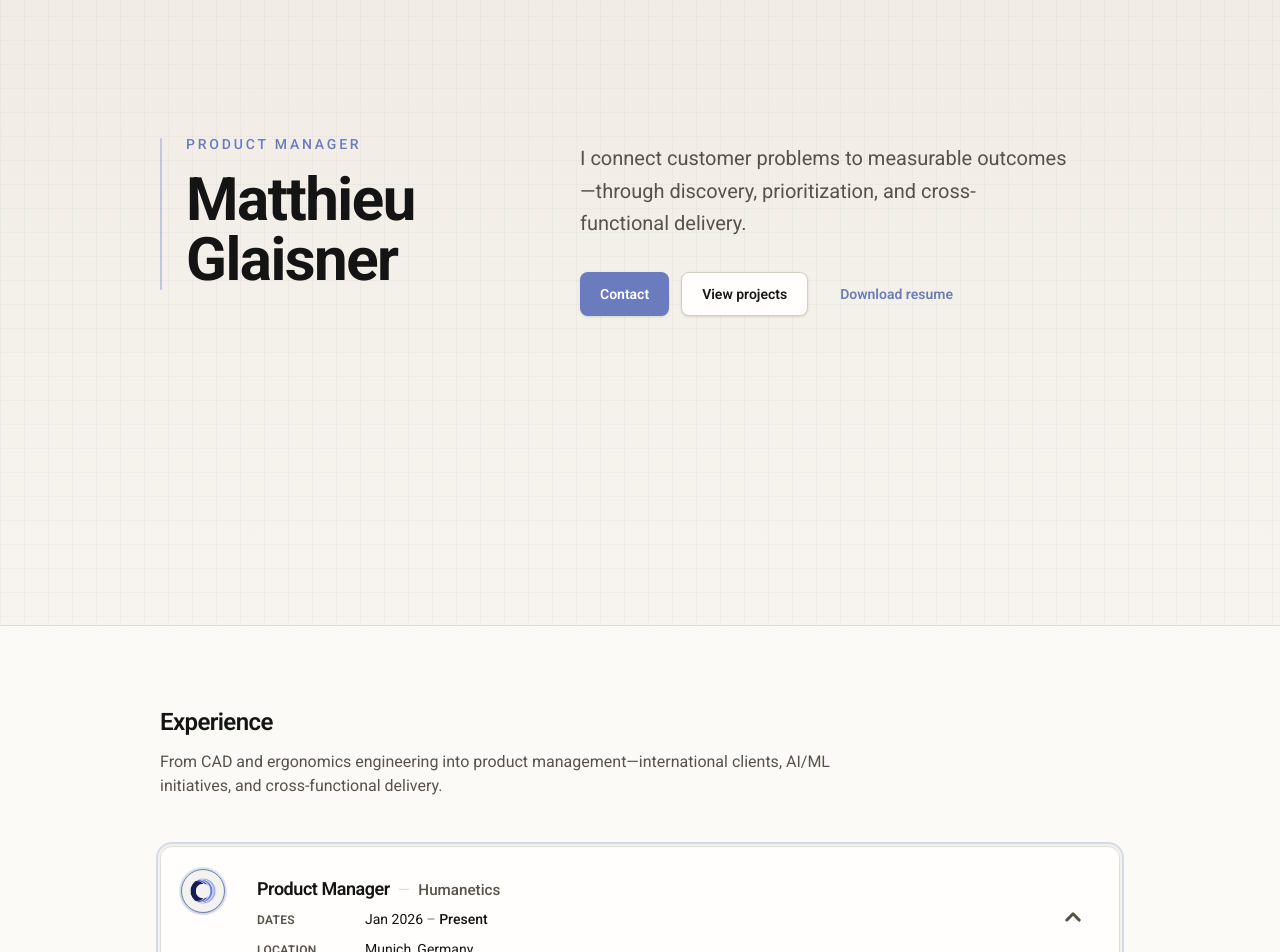
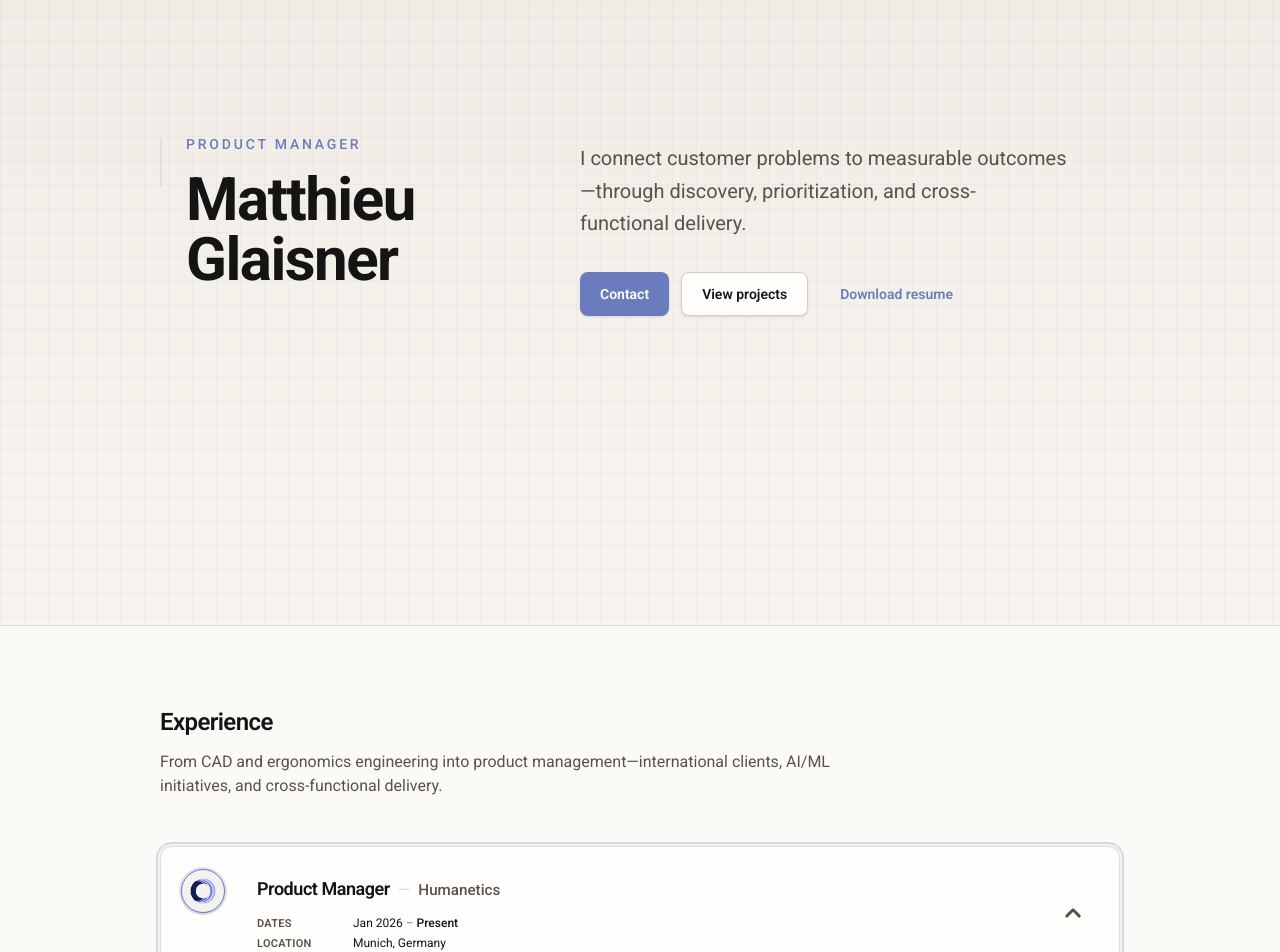
Before and after one commit to MattGlsn/resume, a React (Vite) app: page / in a window 1280 px wide. Shown: the part 240-1192 px from the top of the page. Built offline with nearby package versions, Linux system fonts and the light colour scheme; the HTML template or start-up script is replaced by a standard one.

Commit message:
design: hero stagger, accent bar, and micro hover motion

```diff
--- a/src/components/ExperienceCard.tsx
+++ b/src/components/ExperienceCard.tsx
@@ -60,14 +60,20 @@ function EmploymentMeta(props: EmploymentMetaProps) {
   }
 
   return (
-    <dl className="mt-0 space-y-2.5 text-sm">
-      <div className="grid grid-cols-1 gap-1 sm:grid-cols-[5.75rem_1fr] sm:items-baseline sm:gap-x-4">
-        <dt className="text-xs font-semibold uppercase tracking-wide text-muted-foreground">Dates</dt>
-        <dd className="min-w-0 text-foreground">{dateRange}</dd>
+    <dl className="mt-3 space-y-1 text-xs leading-tight">
+      <div className="grid grid-cols-1 gap-0.5 sm:grid-cols-[5.25rem_1fr] sm:items-baseline sm:gap-x-3">
+        <dt className="text-[10px] font-semibold uppercase tracking-wide text-muted-foreground sm:text-[11px]">
+          Dates
+        </dt>
+        <dd className="min-w-0 text-xs text-foreground">{dateRange}</dd>
       </div>
-      <div className="grid grid-cols-1 gap-1 sm:grid-cols-[5.75rem_1fr] sm:items-baseline sm:gap-x-4">
-        <dt className="text-xs font-semibold uppercase tracking-wide text-muted-foreground">Location</dt>
-        <dd className="min-w-0 text-pretty text-foreground">{location}</dd>
+      <div className="grid grid-cols-1 gap-0.5 sm:grid-cols-[5.25rem_1fr] sm:items-baseline sm:gap-x-3">
+        <dt className="text-[10px] font-semibold uppercase tracking-wide text-muted-foreground sm:text-[11px]">
+          Location
+        </dt>
+        <dd className="min-w-0 text-xs text-foreground">
+          <span className="text-pretty">{location}</span>
+        </dd>
       </div>
     </dl>
   );
@@ -106,7 +112,7 @@ export function ExperienceCard(props: ExperienceCardProps) {
   return (
     <motion.li
       animate={{ opacity: 1, y: 0 }}
-      className={`relative overflow-hidden rounded-xl border border-border bg-secondary/90 shadow-[0_1px_0_rgb(0_0_0_/0.04)] transition-shadow duration-200 motion-reduce:transition-none ${
+      className={`relative overflow-hidden rounded-xl border border-border bg-secondary/90 shadow-[0_1px_0_rgb(0_0_0_/0.04)] transition-[transform,box-shadow] duration-300 ease-out motion-reduce:transition-none hover:-translate-y-0.5 ${
         isExpanded
           ? "shadow-md ring-2 ring-primary/25 ring-offset-2 ring-offset-background"
           : "hover:shadow-[0_4px_14px_rgb(0_0_0_/0.06)]"
@@ -124,7 +130,7 @@ export function ExperienceCard(props: ExperienceCardProps) {
             aria-controls={`experience-step-panel-${role.id}`}
             aria-expanded={isExpanded}
             aria-label={`${isExpanded ? "Collapse" : "Expand"} role: ${role.title} at ${role.company}`}
-            className={`relative z-10 flex size-10 shrink-0 cursor-pointer items-center justify-center overflow-hidden rounded-full border p-1.5 transition-all duration-200 motion-reduce:transition-none sm:size-11 sm:p-2 ${
+            className={`relative z-10 flex size-10 shrink-0 cursor-pointer items-center justify-center overflow-hidden rounded-full border p-1.5 transition-[transform,border-color,box-shadow,background-color] duration-200 ease-out motion-reduce:transition-none hover:scale-105 active:scale-100 sm:size-11 sm:p-2 ${
               isExpanded
                 ? "border-primary bg-background shadow-sm ring-2 ring-primary/20"
                 : "border-border bg-background hover:border-primary/40"
--- a/src/components/Hero.tsx
+++ b/src/components/Hero.tsx
@@ -1,13 +1,13 @@
 import { heroProfile } from "../content/hero";
 
 const primaryButtonClasses =
-  "inline-flex min-h-11 min-w-[44px] items-center justify-center rounded-lg bg-primary px-5 py-2.5 text-sm font-semibold text-primary-foreground shadow-sm transition-colors hover:bg-primary-hover focus-visible:outline-none focus-visible:ring-2 focus-visible:ring-ring focus-visible:ring-offset-2";
+  "inline-flex min-h-11 min-w-[44px] items-center justify-center rounded-lg bg-primary px-5 py-2.5 text-sm font-semibold text-primary-foreground shadow-sm transition-[color,background-color,transform,box-shadow] duration-200 ease-out hover:-translate-y-px hover:bg-primary-hover hover:shadow-md active:translate-y-0 active:scale-[0.985] focus-visible:outline-none focus-visible:ring-2 focus-visible:ring-ring focus-visible:ring-offset-2";
 
 const secondaryButtonClasses =
-  "inline-flex min-h-11 min-w-[44px] items-center justify-center rounded-lg border border-secondary-border bg-secondary px-5 py-2.5 text-sm font-semibold text-secondary-foreground shadow-sm transition-colors hover:bg-background focus-visible:outline-none focus-visible:ring-2 focus-visible:ring-ring focus-visible:ring-offset-2";
+  "inline-flex min-h-11 min-w-[44px] items-center justify-center rounded-lg border border-secondary-border bg-secondary px-5 py-2.5 text-sm font-semibold text-secondary-foreground shadow-sm transition-[color,background-color,border-color,transform,box-shadow] duration-200 ease-out hover:-translate-y-px hover:bg-background hover:shadow-md active:translate-y-0 active:scale-[0.985] focus-visible:outline-none focus-visible:ring-2 focus-visible:ring-ring focus-visible:ring-offset-2";
 
 const tertiaryLinkClasses =
-  "inline-flex min-h-11 min-w-[44px] items-center justify-center rounded-lg px-5 py-2.5 text-sm font-semibold text-accent-foreground underline-offset-4 transition-colors hover:underline focus-visible:outline-none focus-visible:ring-2 focus-visible:ring-ring focus-visible:ring-offset-2";
+  "inline-flex min-h-11 min-w-[44px] items-center justify-center rounded-lg px-5 py-2.5 text-sm font-semibold text-accent-foreground underline-offset-4 transition-[color,text-decoration-color,transform] duration-200 ease-out hover:-translate-y-px hover:underline active:translate-y-0 active:scale-[0.985] focus-visible:outline-none focus-visible:ring-2 focus-visible:ring-ring focus-visible:ring-offset-2";
 
 const Hero = () => {
   return (
@@ -17,11 +17,11 @@ const Hero = () => {
       id="profile"
     >
       <div className="mx-auto flex min-h-[min(100dvh,56rem)] max-w-5xl flex-col justify-center gap-10 px-4 py-16 sm:px-6 sm:py-20 lg:px-8">
-        <div className="grid items-start gap-10 lg:grid-cols-12 lg:gap-x-12 lg:gap-y-10">
+        <div className="hero-stagger-root grid items-start gap-10 lg:grid-cols-12 lg:gap-x-12 lg:gap-y-10">
           <div className="flex gap-6 lg:col-span-5">
             <div
               aria-hidden="true"
-              className="mt-1 hidden w-0.5 shrink-0 rounded-full bg-primary/35 sm:block sm:min-h-[4.5rem]"
+              className="hero-accent-bar mt-1 hidden w-0.5 shrink-0 rounded-full bg-primary/35 sm:block sm:min-h-[4.5rem]"
             />
             <div className="max-w-md space-y-4 lg:max-w-none">
               <p className="text-sm font-medium uppercase tracking-[0.2em] text-accent-foreground">
--- a/src/components/Navbar.tsx
+++ b/src/components/Navbar.tsx
@@ -2,18 +2,18 @@ import { useEffect, useRef, useState } from "react";
 import { navItems, siteName, type NavItem } from "../content/navigation";
 
 const linkBaseClasses =
-  "inline-flex min-h-11 items-center rounded-md px-3 py-2 text-sm font-medium text-muted-foreground transition-colors hover:text-foreground focus-visible:outline-none focus-visible:ring-2 focus-visible:ring-ring focus-visible:ring-offset-2";
+  "inline-flex min-h-11 items-center rounded-md px-3 py-2 text-sm font-medium text-muted-foreground transition-[color,transform] duration-200 ease-out hover:-translate-y-px hover:text-foreground focus-visible:outline-none focus-visible:ring-2 focus-visible:ring-ring focus-visible:ring-offset-2";
 
 const linkActiveClasses = "text-accent-foreground";
 
 const mobileLinkBaseClasses =
-  "flex min-h-11 items-center rounded-md px-3 py-2 text-base font-medium text-muted-foreground transition-colors hover:bg-background hover:text-foreground focus-visible:outline-none focus-visible:ring-2 focus-visible:ring-ring focus-visible:ring-offset-2";
+  "flex min-h-11 items-center rounded-md px-3 py-2 text-base font-medium text-muted-foreground transition-[color,background-color,transform] duration-200 ease-out hover:-translate-y-px hover:bg-background hover:text-foreground focus-visible:outline-none focus-visible:ring-2 focus-visible:ring-ring focus-visible:ring-offset-2";
 
 const toggleButtonClasses =
-  "inline-flex min-h-11 min-w-[44px] items-center justify-center rounded-md border border-secondary-border bg-secondary text-secondary-foreground transition-colors hover:bg-background focus-visible:outline-none focus-visible:ring-2 focus-visible:ring-ring focus-visible:ring-offset-2 sm:hidden";
+  "inline-flex min-h-11 min-w-[44px] items-center justify-center rounded-md border border-secondary-border bg-secondary text-secondary-foreground transition-[color,background-color,transform] duration-200 ease-out hover:-translate-y-px hover:bg-background focus-visible:outline-none focus-visible:ring-2 focus-visible:ring-ring focus-visible:ring-offset-2 sm:hidden";
 
 const brandClasses =
-  "inline-flex min-h-11 items-center rounded-md px-2 py-2 text-sm font-semibold text-foreground transition-colors hover:text-accent-foreground focus-visible:outline-none focus-visible:ring-2 focus-visible:ring-ring focus-visible:ring-offset-2";
+  "inline-flex min-h-11 items-center rounded-md px-2 py-2 text-sm font-semibold text-foreground transition-[color,transform] duration-200 ease-out hover:-translate-y-px hover:text-accent-foreground focus-visible:outline-none focus-visible:ring-2 focus-visible:ring-ring focus-visible:ring-offset-2";
 
 const useActiveSection = (items: readonly NavItem[]): string | null => {
   const [activeId, setActiveId] = useState<string | null>(null);
--- a/src/index.css
+++ b/src/index.css
@@ -72,6 +72,50 @@
   .animate-section-in {
     animation: section-in 0.55s ease-out both;
   }
+
+  /** Hero: staggered column entrance */
+  .hero-stagger-root > * {
+    opacity: 0;
+    animation: micro-fade-in-up 0.52s cubic-bezier(0.25, 0.46, 0.45, 0.94) forwards;
+  }
+
+  .hero-stagger-root > *:nth-child(1) {
+    animation-delay: 40ms;
+  }
+
+  .hero-stagger-root > *:nth-child(2) {
+    animation-delay: 125ms;
+  }
+
+  /** Hero: vertical accent draws in */
+  .hero-accent-bar {
+    transform-origin: top center;
+    animation: hero-accent-grow 0.65s cubic-bezier(0.22, 1, 0.36, 1) 80ms both;
+  }
+}
+
+@keyframes micro-fade-in-up {
+  from {
+    opacity: 0;
+    transform: translateY(10px);
+  }
+
+  to {
+    opacity: 1;
+    transform: translateY(0);
+  }
+}
+
+@keyframes hero-accent-grow {
+  from {
+    opacity: 0.35;
+    transform: scaleY(0.32);
+  }
+
+  to {
+    opacity: 1;
+    transform: scaleY(1);
+  }
 }
 
 @keyframes section-in {
```
